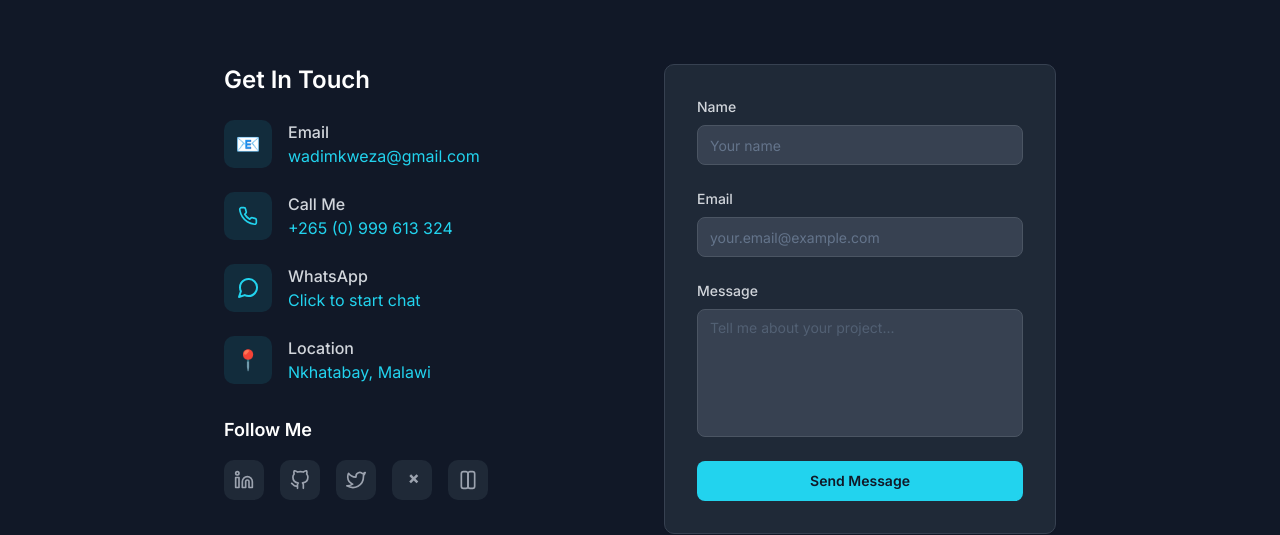
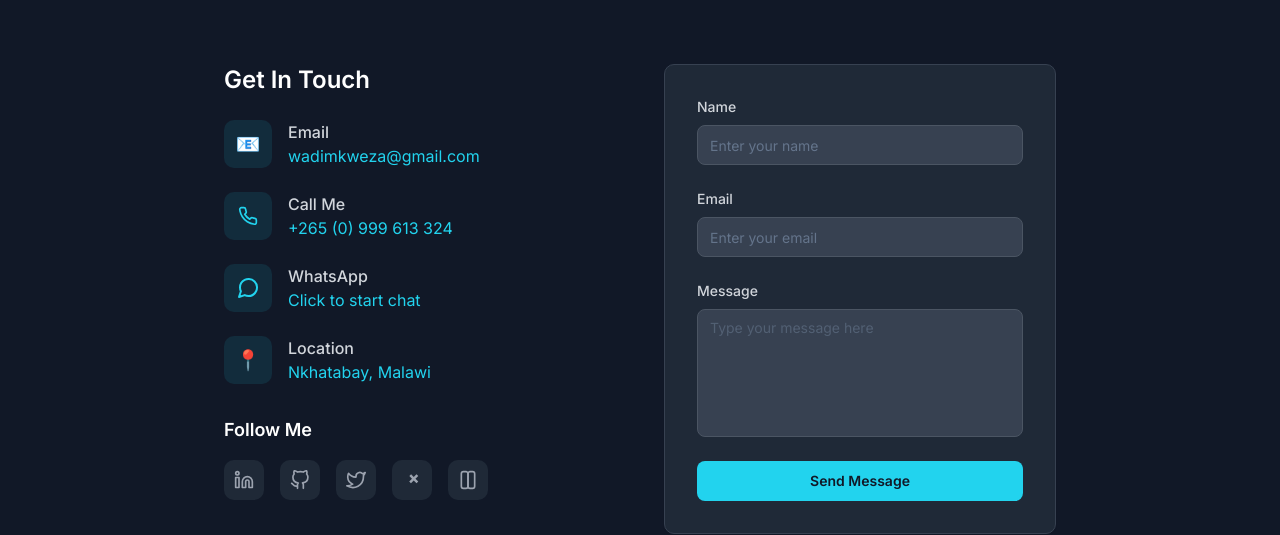
Before and after one commit to mzati-dev/wadimkweza-portfolio, a React (Vite) app: page / in a window 1280 px wide. Shown: the part 3345-3880 px from the top of the page. Built offline with nearby package versions, Linux system fonts and the light colour scheme.

Commit message:
updating contact file

```diff
--- a/src/components/Contact.tsx
+++ b/src/components/Contact.tsx
@@ -208,7 +208,7 @@ const Contact: React.FC = () => {
                     value={formData.name}
                     onChange={handleChange}
                     className="bg-gray-700 border-gray-600 text-white focus:border-cyan-400"
-                    placeholder="Your name"
+                    placeholder="Enter your name"
                     required
                   />
                 </div>
@@ -221,7 +221,7 @@ const Contact: React.FC = () => {
                     value={formData.email}
                     onChange={handleChange}
                     className="bg-gray-700 border-gray-600 text-white focus:border-cyan-400"
-                    placeholder="your.email@example.com"
+                    placeholder="Enter your email"
                     required
                   />
                 </div>
@@ -233,7 +233,7 @@ const Contact: React.FC = () => {
                     value={formData.message}
                     onChange={handleChange}
                     className="bg-gray-700 border-gray-600 text-white focus:border-cyan-400 min-h-[128px]"
-                    placeholder="Tell me about your project..."
+                    placeholder="Type your message here"
                     required
                   />
                 </div>
```
